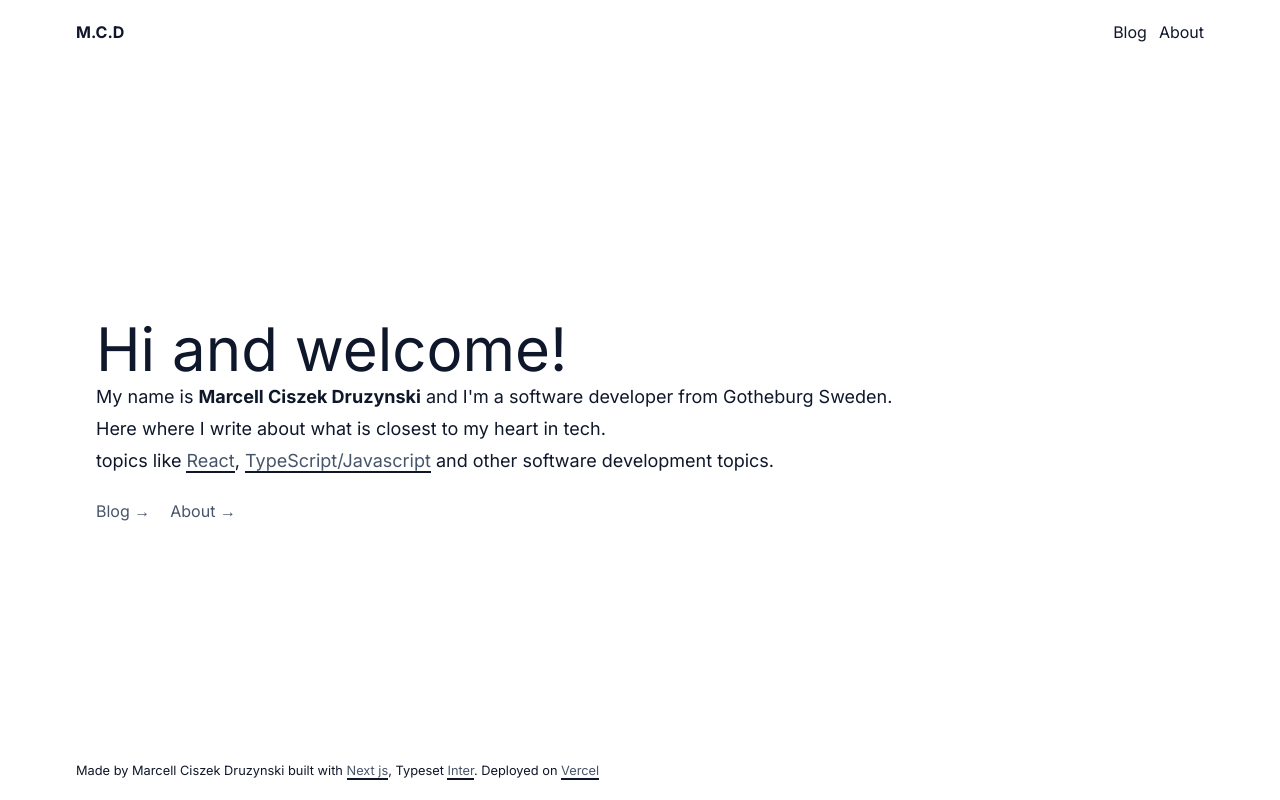
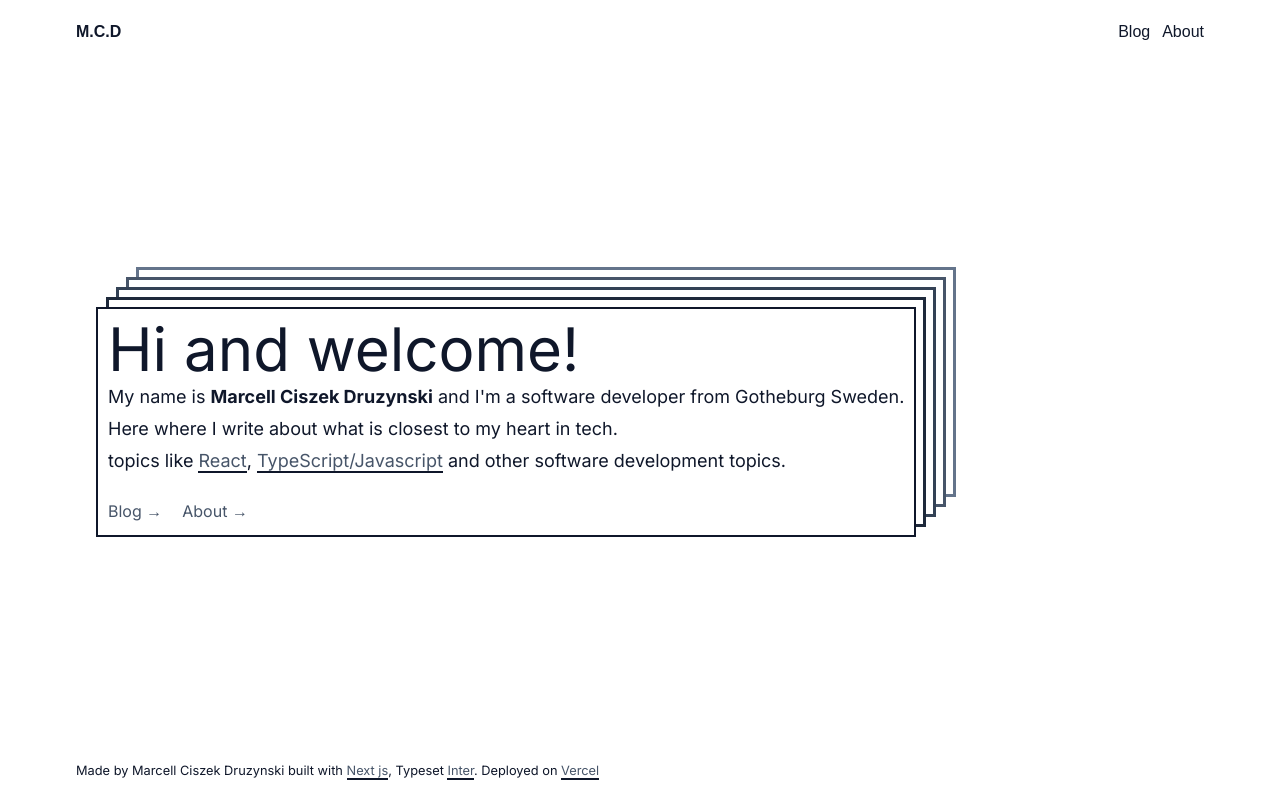
Before and after one commit to masiucd/marcell_ciszek_druzynski.com, a Next.js app: page / in a window 1280 px wide. Built offline with nearby package versions, Linux system fonts and the light colour scheme; a web font is replaced by a local one.

Commit message:
feat: Layers

```diff
--- a/src/app/(marketing)/layout.tsx
+++ b/src/app/(marketing)/layout.tsx
@@ -11,7 +11,7 @@ interface Props {
 export default function MarketingLayout({children}: Props) {
 	return (
 		<>
-			<header className="sticky top-0 mb-10 bg-white dark:bg-black dark:text-white">
+			<header className="sticky top-0 mb-10 bg-white font-mono dark:bg-black dark:text-white ">
 				<div className="mx-auto flex max-w-6xl items-center justify-between px-3 py-5">
 					<Link href="/">
 						<strong>M.C.D</strong>
--- a/src/app/(marketing)/page.tsx
+++ b/src/app/(marketing)/page.tsx
@@ -4,13 +4,12 @@ import PageLink from "@/components/common/page_link"
 export default async function Home() {
 	return (
 		<div className="flex flex-1 items-center">
-			<div className="flex flex-col">
+			<div className="flex flex-col p-3 shadow-layers-light">
 				<h1>Hi and welcome!</h1>
 				<p>
 					My name is <strong>Marcell Ciszek Druzynski</strong> and I&apos;m a
 					software developer from Gotheburg Sweden.
 				</p>
-
 				<p>Here where I write about what is closest to my heart in tech.</p>
 				<p>
 					topics like <HighlightWrapper>React</HighlightWrapper>,{" "}
--- a/src/app/layout.tsx
+++ b/src/app/layout.tsx
@@ -1,6 +1,6 @@
 import "@/styles/globals.css"
 
-import {Inter as FontSans} from "@next/font/google"
+import {Inter as FontSans, Red_Hat_Mono as FontMono} from "@next/font/google"
 import {ReactNode} from "react"
 
 import {cn} from "@/lib/styles"
@@ -9,6 +9,10 @@ const fontSans = FontSans({
 	subsets: ["latin"],
 	variable: "--font-inter",
 })
+const fontMono = FontMono({
+	subsets: ["latin"],
+	variable: "--font-mono",
+})
 
 export default function RootLayout({children}: {children: ReactNode}) {
 	return (
@@ -16,7 +20,8 @@ export default function RootLayout({children}: {children: ReactNode}) {
 			lang="en"
 			className={cn(
 				"font-sans bg-white dark:bg-black text-slate-900 dark:text-white",
-				fontSans.variable
+				fontSans.variable,
+				fontMono.variable
 			)}
 		>
 			<head />
--- a/tailwind.config.js
+++ b/tailwind.config.js
@@ -11,8 +11,13 @@ module.exports = {
 	],
 	theme: {
 		extend: {
+			boxShadow: {
+				"layers-light":
+					"#0f172a 0px 0px 0px 2px inset, #fff 10px -10px 0px -3px, #1e293b 10px -10px, #fff 20px -20px 0px -3px, #334155 20px -20px, #fff 30px -30px 0px -3px, #475569 30px -30px, #fff 40px -40px 0px -3px, #64748b 40px -40px;",
+			},
 			fontFamily: {
 				sans: ["var(--font-inter)", ...fontFamily.sans],
+				mono: ["var(--font-mono)", ...fontFamily.mono],
 			},
 		},
 	},
```
Also changed, not shown: 1 other file (tests, documents, lock files or other folders). Lines whose indentation alone changed are shown as unchanged.
